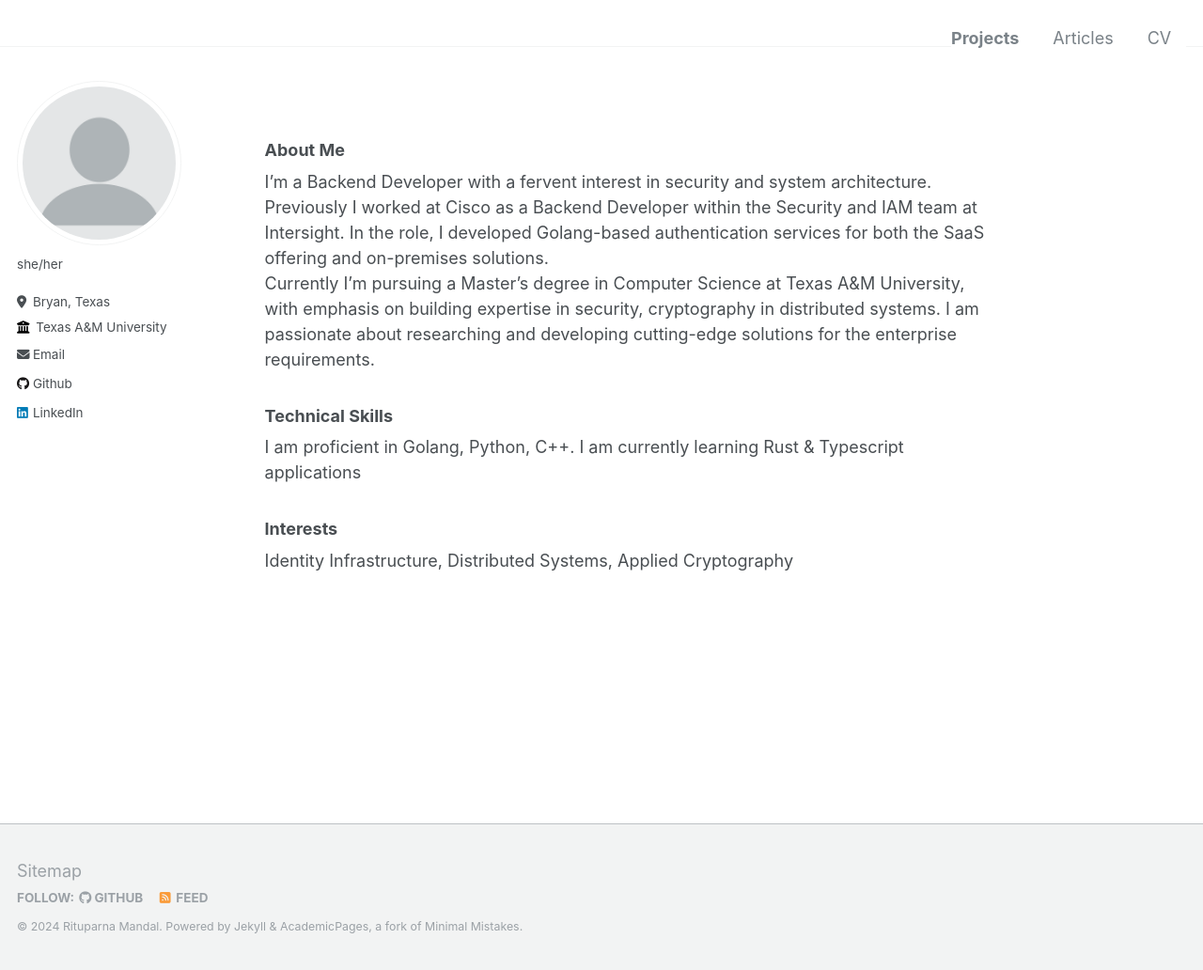
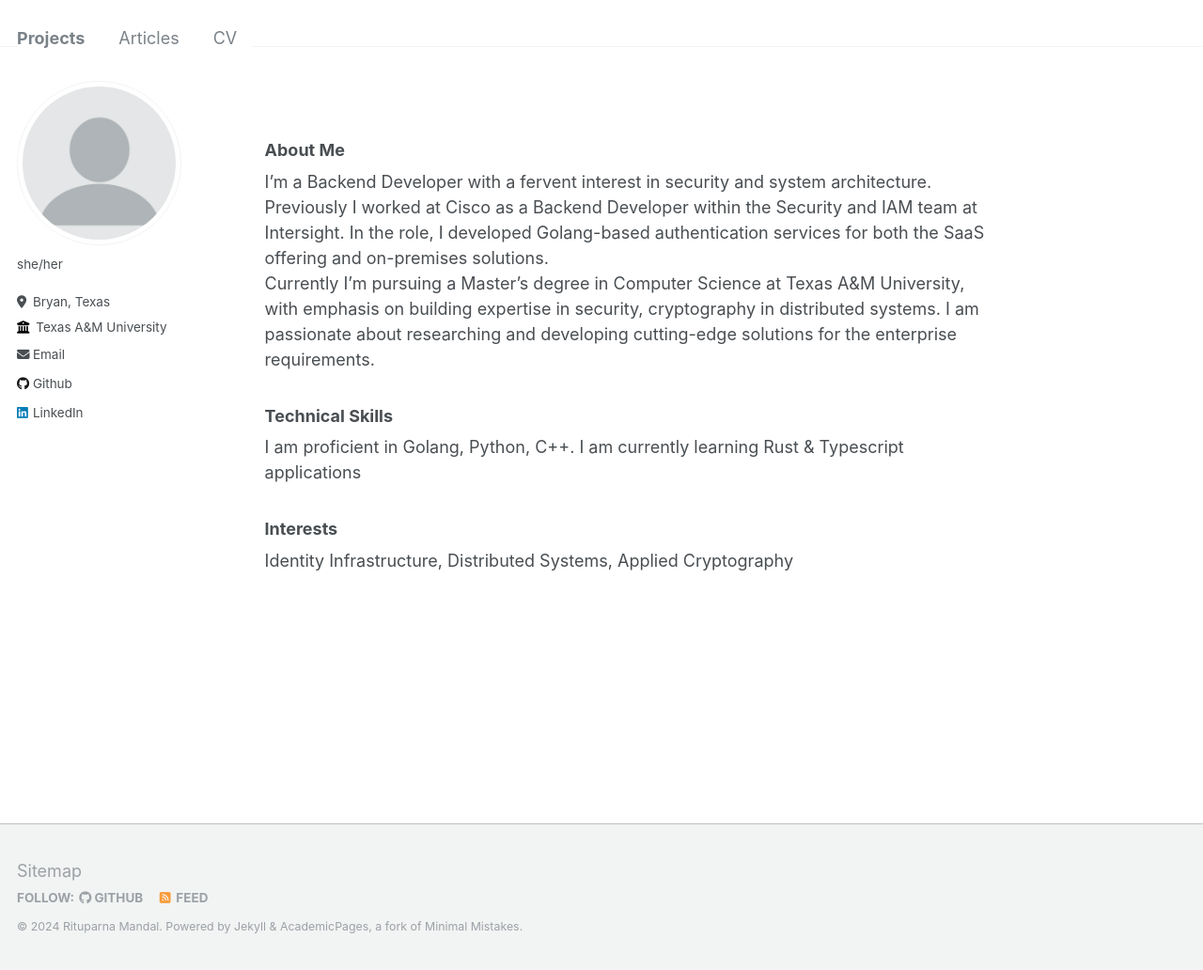
Before and after one commit to m-rit/m-rit.github.io, a Jekyll site: the page built from _pages/about.md, in a window 1280 px wide and 1032 px high. Shown: the whole window at 94% size. Built offline with Jekyll 4.4.1, drawn with Linux system fonts in a browser that asks for light colours.

Commit message:
Update _masthead.scss

```diff
--- a/_sass/_masthead.scss
+++ b/_sass/_masthead.scss
@@ -36,22 +36,44 @@
   }
 }
 
+
 .masthead__menu {
   display: flex;
-  justify-content: flex-end; /* Aligns the menu items to the right */
+  justify-content: space-between; /* Aligns items to both ends (left and right) */
 }
 
 .masthead__menu ul {
   margin: 0;
   padding: 0;
-  clear: both;
   list-style-type: none;
-  display: flex; /* Ensures the list items are displayed in a row */
+  display: flex; /* Displays items horizontally */
 }
 
+.masthead__menu-item {
+  margin-right: 1em; /* Adjust spacing between items */
+}
 
-.masthead__menu-item {
-  display: block;
-  list-style-type: none;
-  white-space: nowrap;
+.masthead__menu-item--lg {
+  padding-right: 2em;
+  font-weight: 700;
 }
+
+/* Specific styling for "Home" item */
+.masthead__menu-item--home {
+  order: -1; /* Places "Home" at the beginning */
+}
+
+/* Align items to the right */
+.masthead__menu ul {
+  justify-content: flex-end; /* Aligns items to the right */
+}
+
+/* Hover effect for links */
+.masthead__menu-item a {
+  color: #333; /* Ensure links inherit the color */
+  text-decoration: none; /* Optional: Remove underline */
+}
+
+.masthead__menu-item a:hover {
+  text-decoration: underline; /* Example: Add underline on hover */
+}
```
